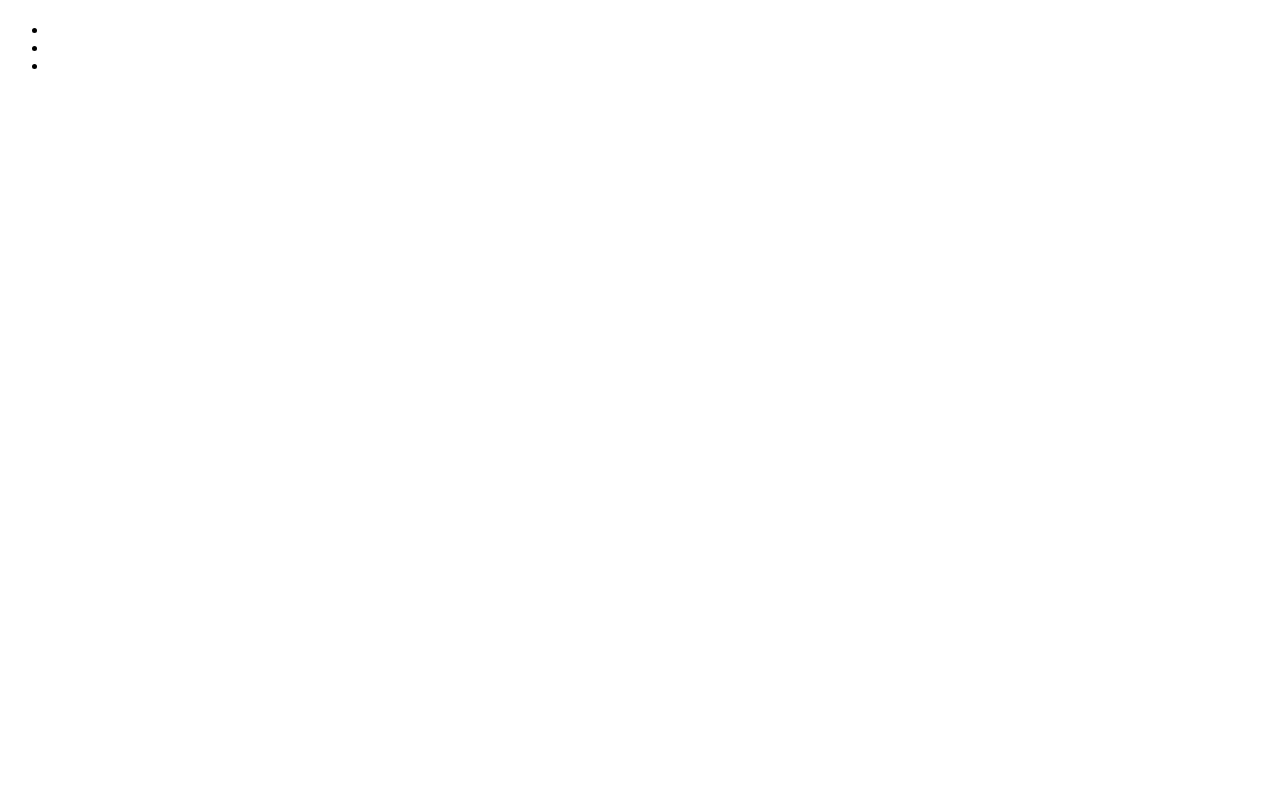
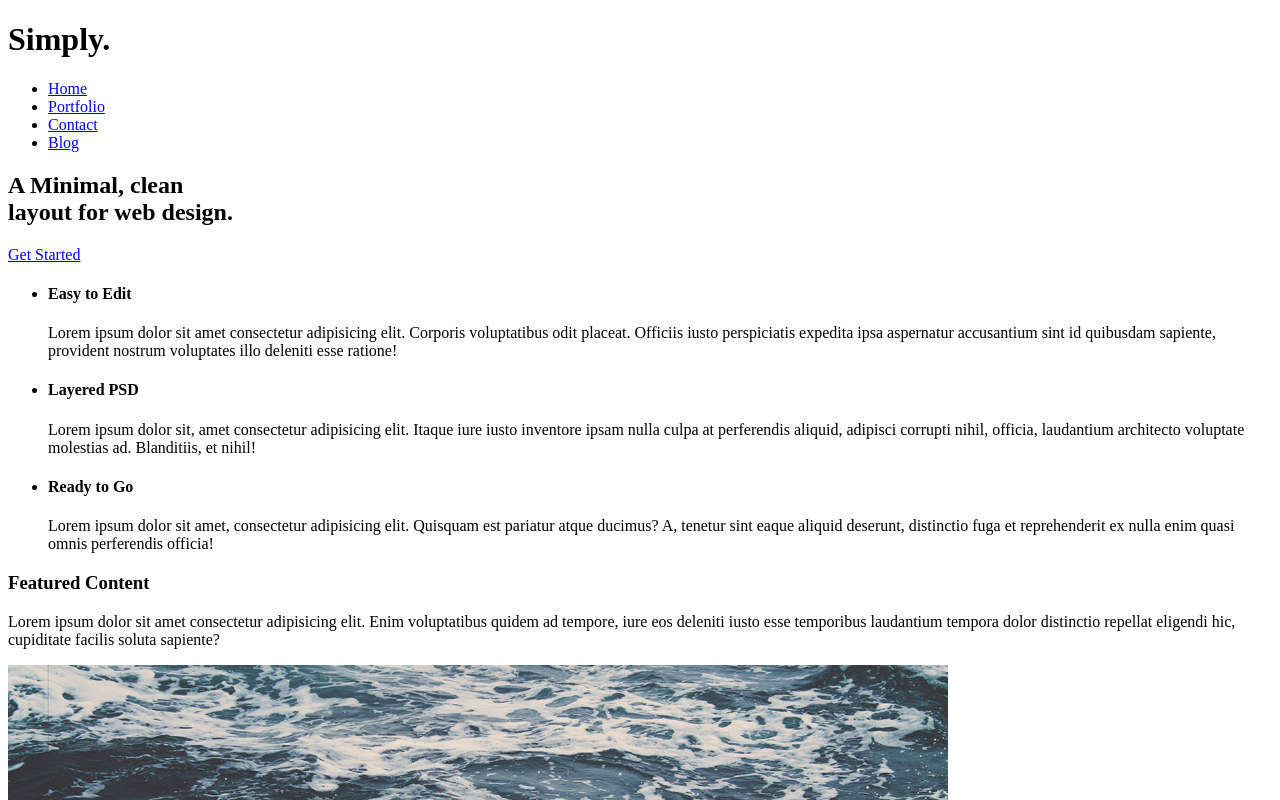
Before and after one commit to GabeGyn/simply, a plain HTML site: page index.html in a window 1280 px wide. Shown: the top 800 px of the page. Drawn offline with Linux system fonts and the light colour scheme.

Commit message:
Primeiro conteudo

```diff
--- a/index.html
+++ b/index.html
@@ -11,39 +11,52 @@
     <body>
         <header>
             <div class="wrapper">
-                <h1>
-
-                </h1>
+                <h1>Simply<span class="color">.</span></h1>
                 <nav>
-
+                    <ul>
+                        <li><a href="#">Home</a></li>
+                        <li><a href="#">Portfolio</a></li>
+                        <li><a href="#">Contact</a></li>
+                        <li><a href="#">Blog</a></li>
+                    </ul>
                 </nav>
             </div>
         </header>
 
         <div id="hero-image">
            <div class="wrapper">
-                <h2>
-
-                </h2>
-                <a>
-
-                </a>
+                <h2><strong>A Minimal, clean</strong><br/>layout for web design.</h2>
+                <a href="#" class="button-1">Get Started</a>
            </div>
         </div>
 
         <div id="features">
            <div class="wrapper">
                 <ul>
-                    <li></li>
-                    <li></li>
-                    <li></li>
+                    <li class="feature-1">
+                        <h4>Easy to Edit</h4>
+                        <p>Lorem ipsum dolor sit amet consectetur adipisicing elit. Corporis voluptatibus odit placeat. Officiis iusto perspiciatis expedita ipsa aspernatur accusantium sint id quibusdam sapiente, provident nostrum voluptates illo deleniti esse ratione!</p>
+                    </li>
+                    <li class="feature-2">
+                        <h4>Layered PSD</h4>
+                        <p>Lorem ipsum dolor sit, amet consectetur adipisicing elit. Itaque iure iusto inventore ipsam nulla culpa at perferendis aliquid, adipisci corrupti nihil, officia, laudantium architecto voluptate molestias ad. Blanditiis, et nihil!</p>
+                    </li>
+                    <li class="feature-3">
+                        <h4>Ready to Go</h4>
+                        <p>Lorem ipsum dolor sit amet, consectetur adipisicing elit. Quisquam est pariatur atque ducimus? A, tenetur sint eaque aliquid deserunt, distinctio fuga et reprehenderit ex nulla enim quasi omnis perferendis officia!</p>
+                    </li>
+                    <div class="clear"></div>
                 </ul>
            </div>
         </div>
 
         <div id="primary-content">
             <div class="wrapper">
-                <article></article>
+                <article>
+                    <h3>Featured Content</h3>
+                    <p>Lorem ipsum dolor sit amet consectetur adipisicing elit. Enim voluptatibus quidem ad tempore, iure eos deleniti iusto esse temporibus laudantium tempora dolor distinctio repellat eligendi hic, cupiditate facilis soluta sapiente?</p>
+                    <a href="#"><img src="images/video-placeholder.jpg" alt="video placeholder"></a>
+                </article>
             </div>
         </div>
 
```
